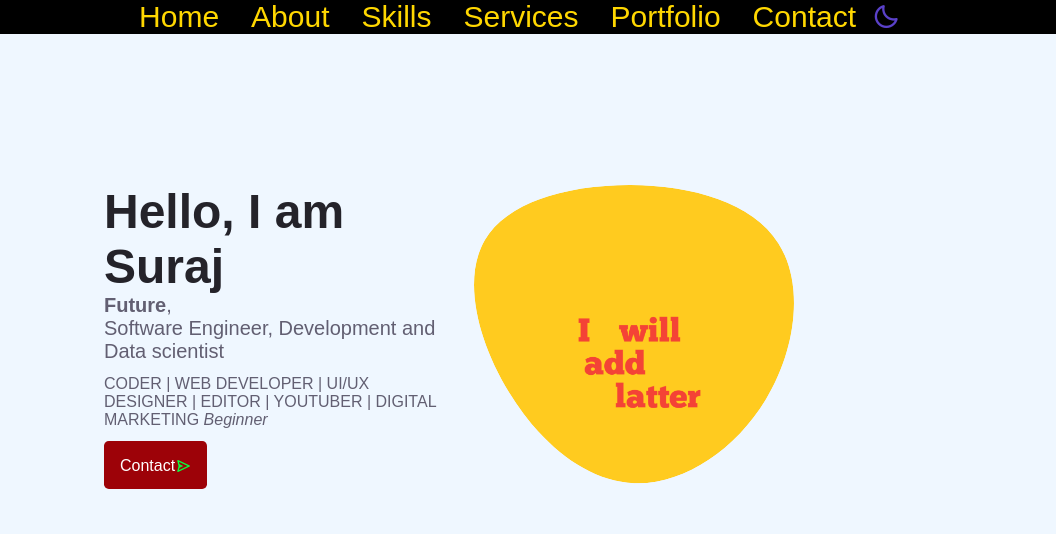
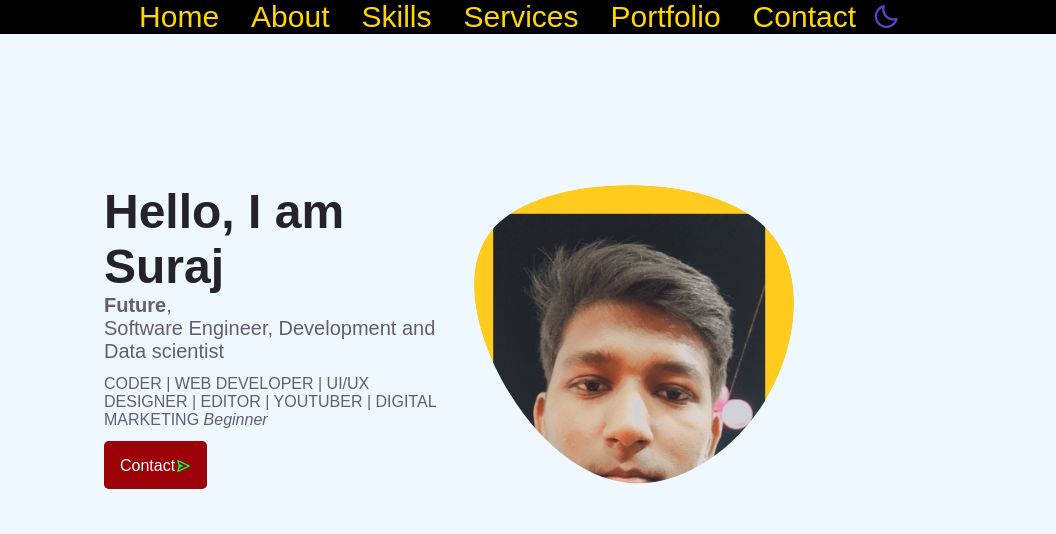
Before and after one commit to suraj3722/surajgupta.github.io, a plain HTML site: page index.html in a window 1280 px wide. Shown: the top 534 px of the page, 224-1280 px from the left. Drawn offline with nearby package versions, Linux system fonts and the light colour scheme.

Commit message:
Update index.html

```diff
--- a/index.html
+++ b/index.html
@@ -129,7 +129,7 @@
                     class="home__blob-img"
                     x="12"
                     y="18"
-                    xlink:href="./20210803_135609.png"
+                    xlink:href="./surajsnap[1].jpg"
                   />
                 </g>
               </svg>
```
